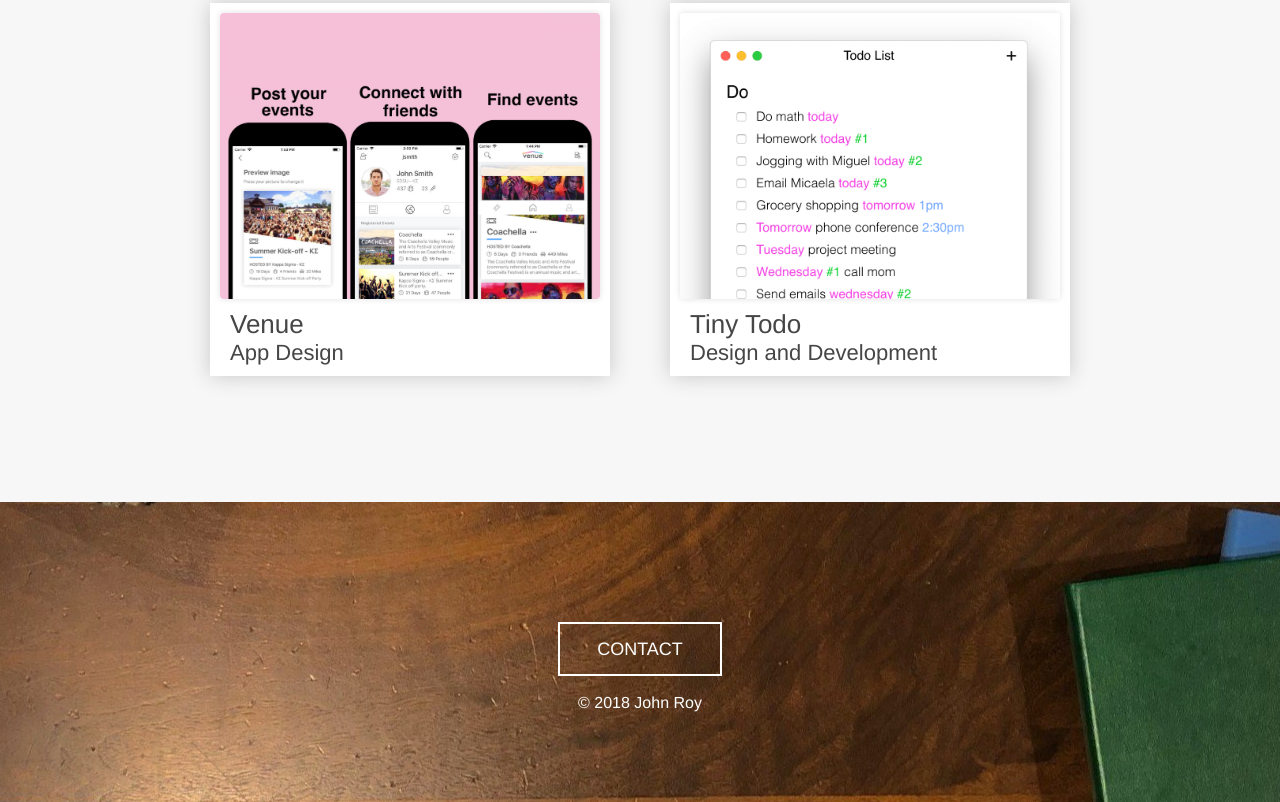
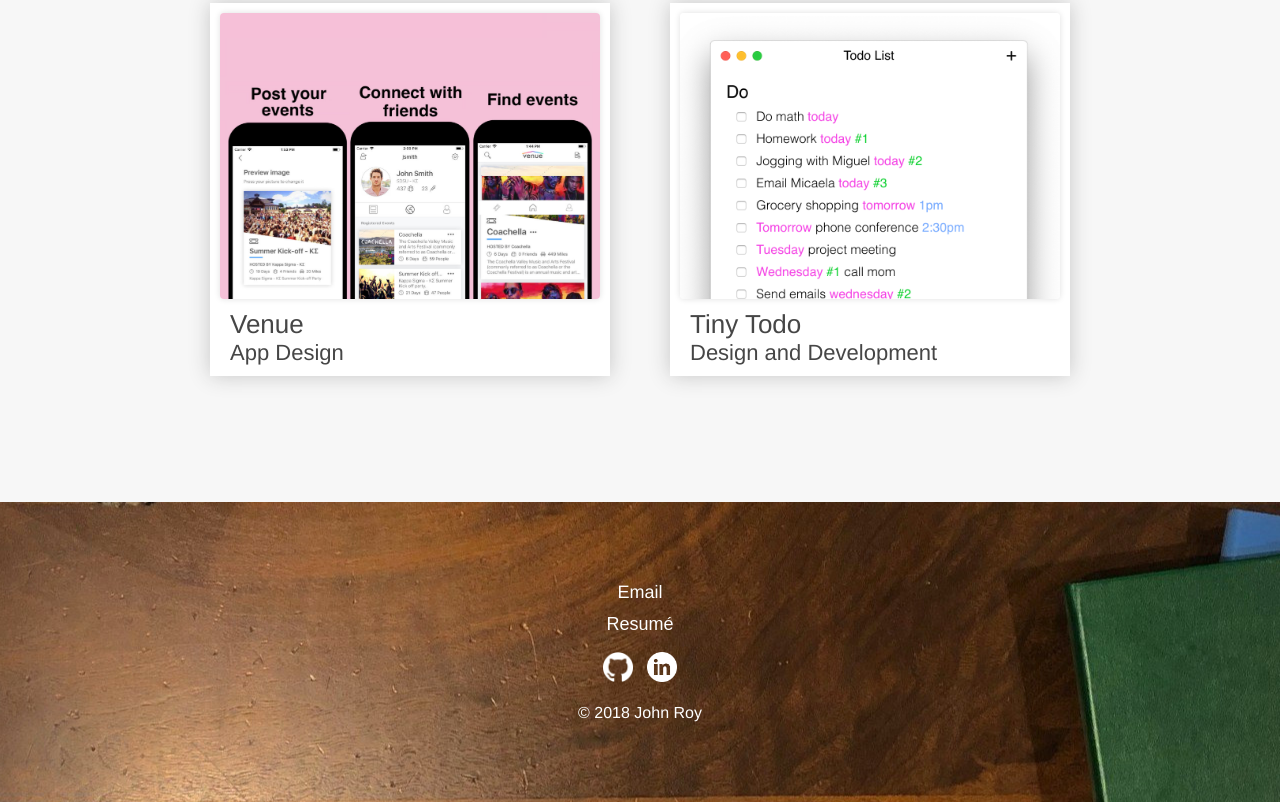
Before and after one commit to jkairoy/personal-website, a plain HTML site: page index.html in a window 1280 px wide. Shown: the part 3728-4530 px from the top of the page. Drawn offline with nearby package versions, Linux system fonts and the light colour scheme.

Commit message:
Automated commit Thu Apr 25 19:33:03 EDT 2019

```diff
--- a/index.css
+++ b/index.css
@@ -361,7 +361,7 @@ body {
   cursor: pointer;
   justify-content: center;
   align-items: center;
-  margin-top: 30px;
+  margin-top: 20px;
   font-weight: 400;
   font-size: 18px;
   height: 50px;
@@ -375,3 +375,22 @@ body {
   background-color: white;
   color: #4c331d;
 }
+
+.plaintextButton {
+  margin-top: 10px;
+  color: white;
+  font-size: 18px;
+  cursor: pointer;
+  font-weight: 400;
+  background: none;
+  outline: none;
+  border: none;
+}
+
+.socialButton {
+  height: 30px;
+  width: 30px;
+  margin-left: 5px;
+  margin-right: 5px;
+
+}
--- a/index.html
+++ b/index.html
@@ -223,11 +223,24 @@ $(document).ready(function (){
     </div>
 
     <div class="footerBody" style="font-weight: 400;">
-      <a href="mailto:jkairoy@gmail.com" class="contactButton">
+      <a class="plaintextbutton" style="margin-top: 0px" href="mailto:jkairoy@gmail.com">Email</a>
+      <form method="get" action="JohnRoyResume.pdf">
+         <button class="plaintextbutton" type="submit">Resumé</button>
+      </form>
+      <div>
+        <a href="https://github.com/jkairoy">
+          <img class="socialButton" src="images/github.png" />
+        </a>
+        <a href="https://www.linkedin.com/in/john-r-888b49131">
+          <img class="socialButton" src="images/linkedin.png" />
+        </a>
+      </div>
+
+      <br />
+      © 2018 John Roy
+      <!-- <a href="mailto:jkairoy@gmail.com" class="contactButton">
         CONTACT
-      </a>
-      <br/>
-      © 2018 John Roy
+      </a> -->
     </div>
   </body>
 </html>
```
Also changed, not shown: images/github.png (added), images/linkedin.png (added), 1 other file.
